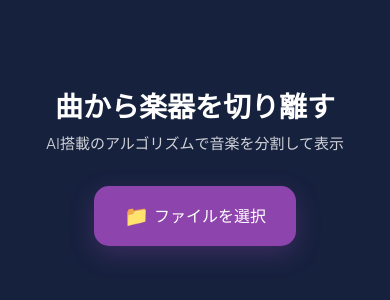
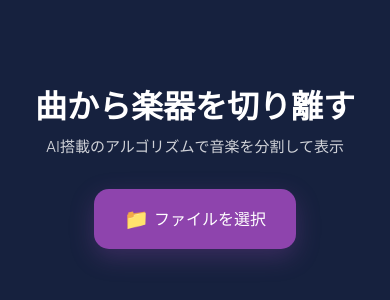
Before and after one commit to TapiloveNeko/music-separator, a React (Create React App) app in the folder frontend/: page / in a window 390 px wide. Shown: the part 256-556 px from the top of the page. Built offline with nearby package versions, Linux system fonts and the light colour scheme.

Commit message:
h1、SP版フォントサイズ変更

```diff
--- a/frontend/src/App.tsx
+++ b/frontend/src/App.tsx
@@ -102,7 +102,7 @@ const AppContent: React.FC = () => {
     <div className="min-h-screen flex flex-col">
       {!showUpload && (
         <header className="text-center pt-16 md:pt-32 px-8 md:px-12 backdrop-blur-[10px]">
-          <h1 className="text-[2.8rem] md:text-[4rem] font-bold bg-white bg-clip-text text-transparent">
+          <h1 className="text-[3.2rem] md:text-[4rem] font-bold bg-white bg-clip-text text-transparent">
             曲から楽器を切り離す
           </h1>
           <p className="text-[1.5rem] md:text-[1.6rem] font-light mt-2 md:mt-4 opacity-80">
@@ -114,7 +114,7 @@ const AppContent: React.FC = () => {
       <main className={`flex-1 p-8 md:p-12 ${showUpload ? 'flex flex-col justify-center items-center' : ''}`}>
         {showUpload && (
           <div className="flex flex-col items-center text-center">
-            <h1 className="text-[2.8rem] md:text-[4rem] font-bold bg-white bg-clip-text text-transparent">
+            <h1 className="text-[3.2rem] md:text-[4rem] font-bold bg-white bg-clip-text text-transparent">
               曲から楽器を切り離す
             </h1>
             <p className="text-[1.5rem] md:text-[1.6rem] font-light mt-2 md:mt-4 opacity-80">
```
